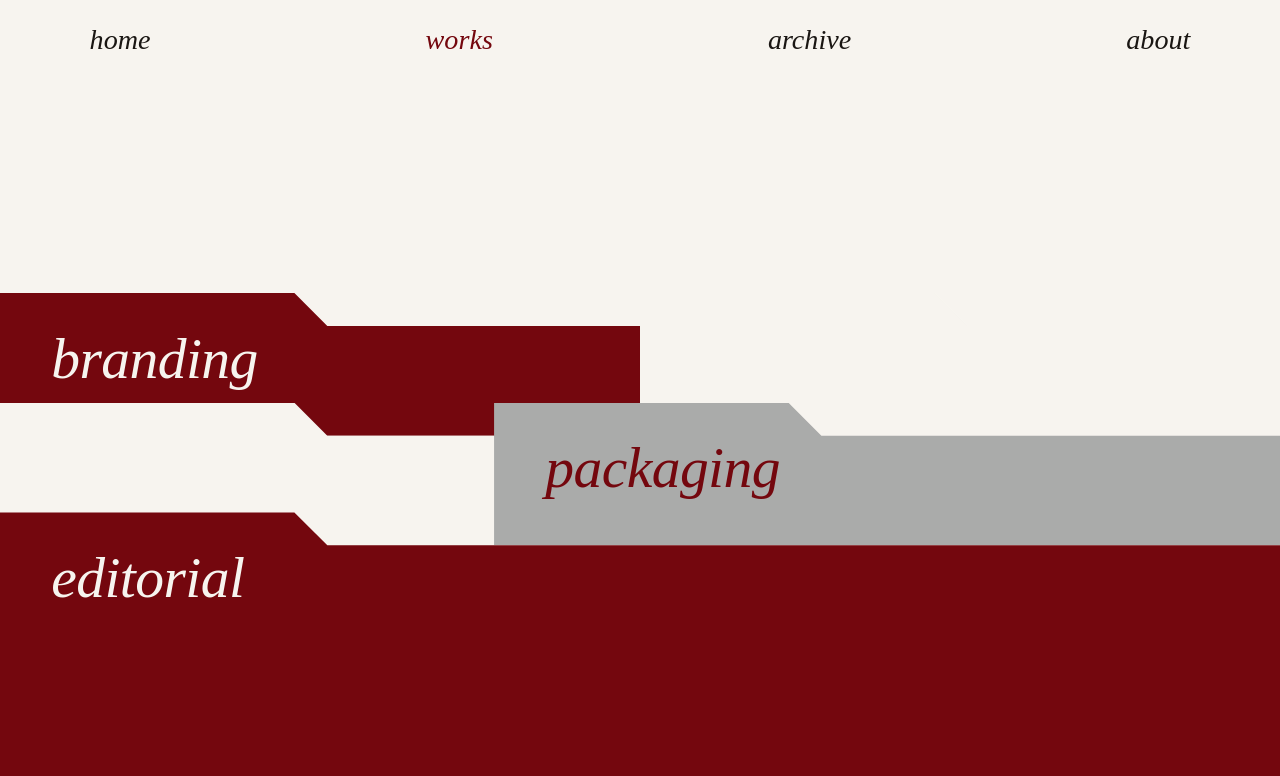
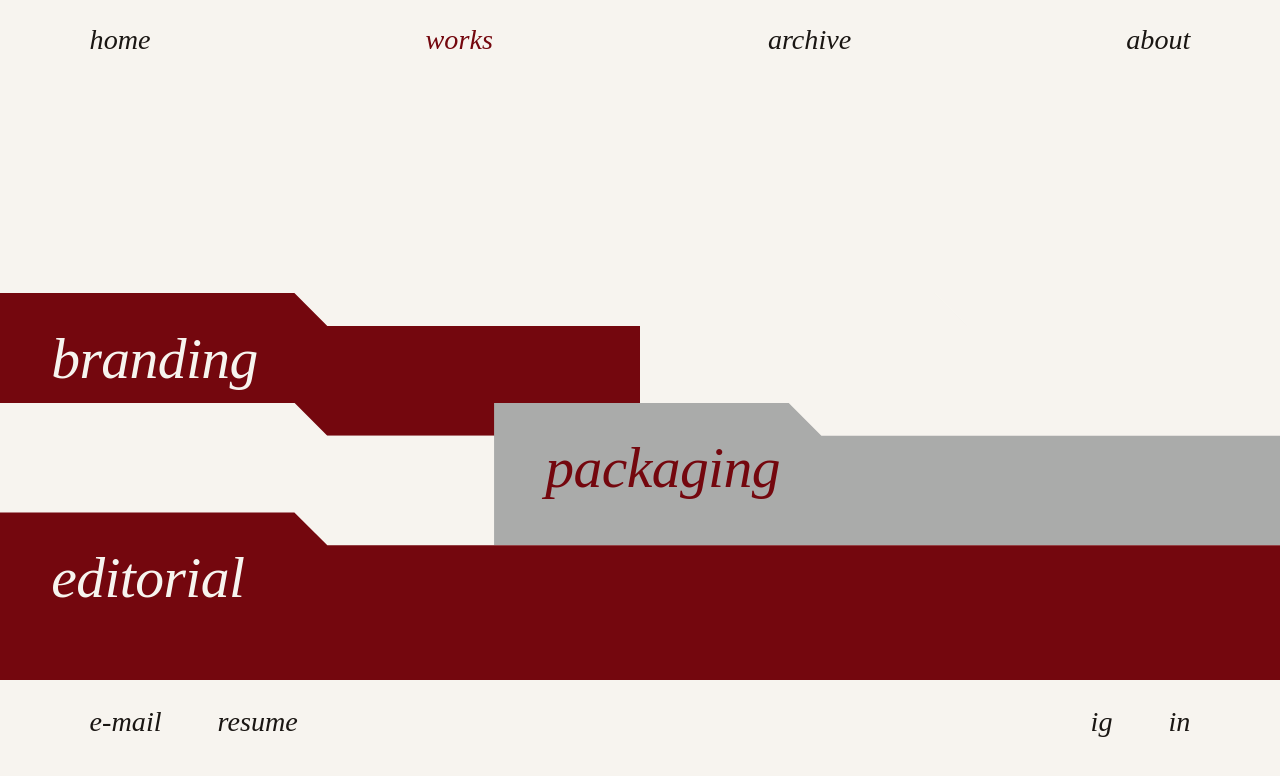
Before and after one commit to severkari2/swapnaja-portfolio, a Next.js app: page /work in a window 1280 px wide. Shown: the top 776 px of the page. Built offline with nearby package versions, Linux system fonts and the light colour scheme.

Commit message:
feat: update footer implementation across pages for consistent layout

```diff
--- a/src/app/(pages)/about/page.tsx
+++ b/src/app/(pages)/about/page.tsx
@@ -2,7 +2,6 @@ import type { Metadata } from "next";
 import type { CSSProperties } from "react";
 import Image from "next/image";
 import { Fragment } from "react";
-import { Footer } from "@/components/Footer";
 import { SiteNav } from "@/components/SiteNav";
 
 export const metadata: Metadata = {
@@ -21,7 +20,7 @@ const contributions = [
 ];
 
 // about-page.jpeg and about-second-section.jpeg: two 1400×842 frames, between the SiteNav
-// row and the contact footer. From md up everything sits where the mockups draw it, in --u
+// row and the footer. From md up everything sits where the mockups draw it, in --u
 // (one mockup pixel); below md each frame stacks.
 //
 // Tops are line-box tops worked back from the glyph baselines measured off the mockups.
@@ -134,9 +133,6 @@ export default function About() {
             ))}
           </ul>
         </section>
-
-        {/* Contact, as on home: the one other place it appears. */}
-        <Footer />
       </div>
     </div>
   );
--- a/src/app/(pages)/layout.tsx
+++ b/src/app/(pages)/layout.tsx
@@ -1,11 +1,17 @@
-// Every page except home, which supplies its own <main>. Each page starts with SiteNav,
-// rendered by the page itself so it can add its own links (previous / next).
+import { Footer } from "@/components/Footer";
+
+// Every page except home, which supplies its own <main> and footer. Each page starts with SiteNav, rendered by the page itself so it can add its own
+// links (previous / next). The footer closes every page here: main takes the slack, so it
+// sits at the bottom of the screen on a short page and after the content on a long one.
 export default function PagesLayout({
   children,
 }: Readonly<{
   children: React.ReactNode;
 }>) {
   return (
-    <main className="flex flex-1 flex-col">{children}</main>
+    <>
+      <main className="flex flex-1 flex-col">{children}</main>
+      <Footer />
+    </>
   );
 }
--- a/src/app/(pages)/work/page.tsx
+++ b/src/app/(pages)/work/page.tsx
@@ -61,11 +61,12 @@ const folders: WorkFolderProps["items"] = [
 // titles in proportion. Below 700px WorkFolder stacks them at fixed sizes.
 const u = (px: number) => `calc(${px} * var(--u))`;
 
-// The page fills at least one screen, and the last folder runs on down past it: the page's
-// overflow clip cuts it off at the bottom, so no paper shows below the folders.
+// The page and the footer after it fill at least one screen, and the last folder runs on down
+// past it: the page's overflow clip cuts it off above the footer, so no paper shows below the
+// folders.
 export default function Work() {
   return (
-    <div className="flex min-h-dvh flex-col overflow-y-clip">
+    <div className="flex min-h-[calc(100dvh-var(--footer-h))] flex-col overflow-y-clip">
       <SiteNav />
       <h1 className="sr-only">works</h1>
       {/* Headroom for the first folder's card fan and its captions. At 700px and below the
--- a/src/app/layout.tsx
+++ b/src/app/layout.tsx
@@ -52,7 +52,7 @@ export default function RootLayout({
     >
       <body className="flex min-h-full flex-col bg-paper text-ink">
         {/* Pages supply their own <main> and navigation: home draws the full header and
-            footer, every other page starts with SiteNav. */}
+            footer, every other page starts with SiteNav and ends with the (pages) footer. */}
         {children}
       </body>
     </html>
--- a/src/app/page.tsx
+++ b/src/app/page.tsx
@@ -11,6 +11,7 @@ const tools = ["Illustrator", "Photoshop", "InDesign", "Figma", "Procreate"];
 
 export default function Home() {
   return (
+    <>
       <main className="flex flex-1 flex-col">
         {/* First screen (Home.png): header, hero and footer land together as one screen, the
             hero taking whatever the two bars leave. All three scroll away with the page. */}
@@ -111,5 +112,9 @@ export default function Home() {
           <AboutMe className="mx-auto w-full max-w-[calc(936*var(--u))]" />
         </section>
       </main>
+
+      {/* The footer again at the foot of the page, as on every other page. */}
+      <Footer />
+    </>
   );
 }
--- a/src/components/Footer.tsx
+++ b/src/components/Footer.tsx
@@ -2,8 +2,8 @@ import { email, external, resumeHref, socials } from "./contact";
 
 const link = "nav-link transition-opacity hover:opacity-60";
 
-// The contact bar (Home.png). It sits in the page flow: on home it closes the first screen,
-// and /about ends with it.
+// The contact bar (Home.png). It sits in the page flow, never fixed: it closes every page (the
+// (pages) layout adds it after the rest), and on home it also closes the first screen.
 export function Footer() {
   return (
     <footer className="flex h-[var(--footer-h)] shrink-0 items-end justify-between bg-paper px-6 pb-10 sm:px-[7vw] sm:pb-16">
```
Also changed, not shown: 1 other file (tests, documents, lock files or other folders). Lines whose indentation alone changed are shown as unchanged.
